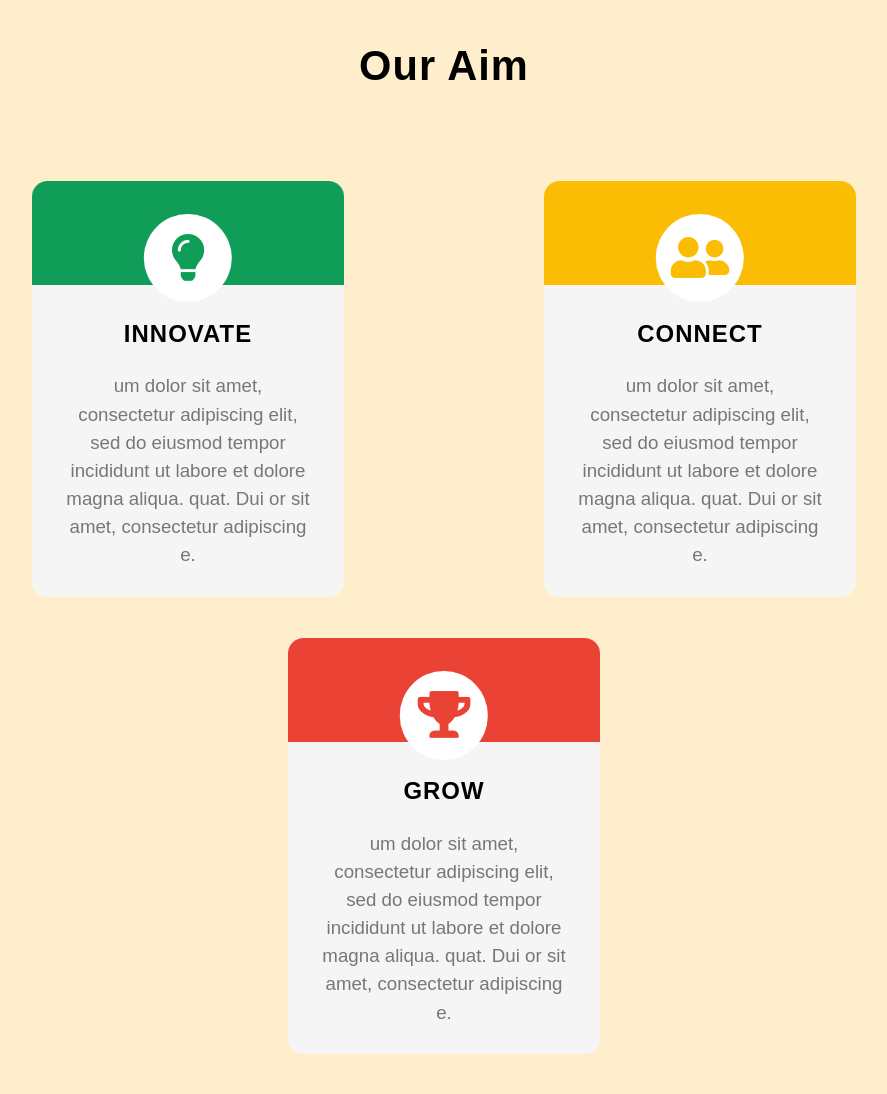
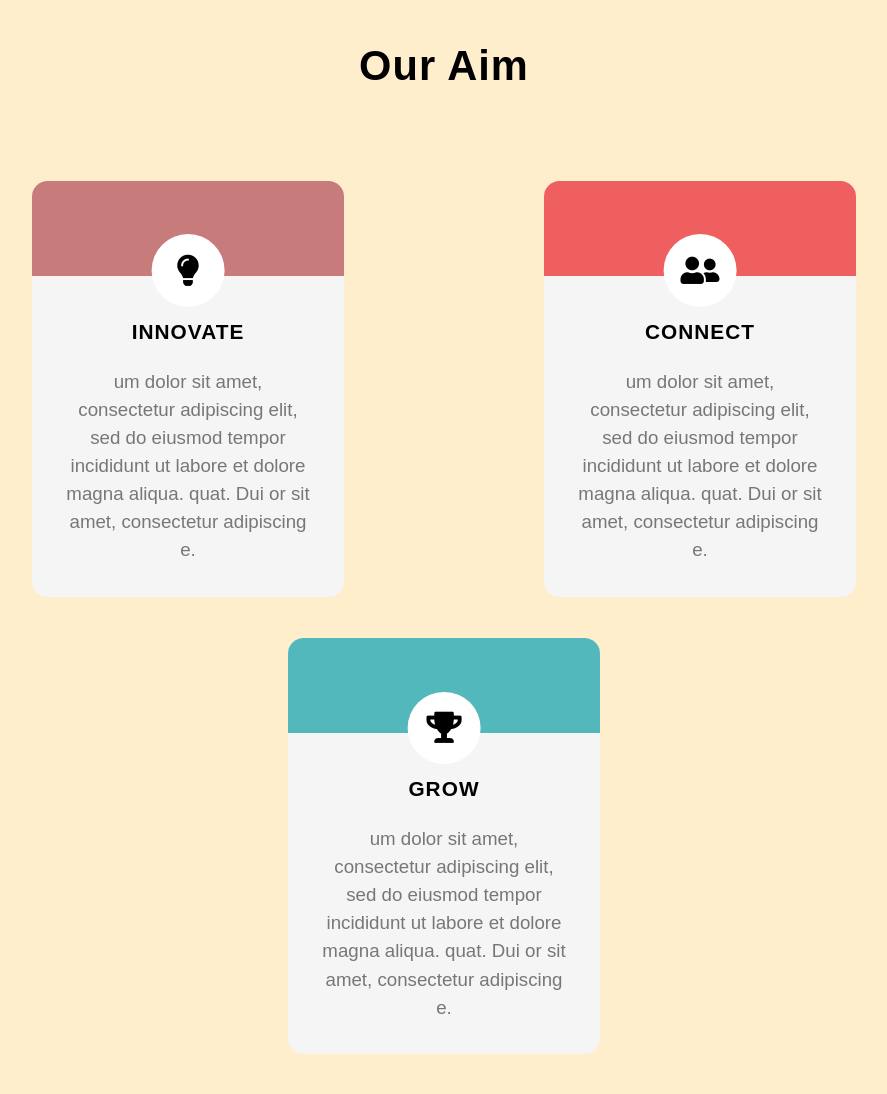
Before and after one commit to Eduhub-Community/eduhub-website, a PHP site: page /aim.html in a window 1280 px wide. Shown: the top 1094 px of the page, without its empty margins (196-1083 px from the left). Run offline with PHP 8.4, Linux system fonts and the light colour scheme.

Commit message:
pushing style.css

```diff
--- a/style.css
+++ b/style.css
@@ -39,7 +39,7 @@ h1 {
 }
 
 h3 {
-  font-size: 2.3rem;
+  font-size: 2rem;
   text-align: center;
 }
 
@@ -85,17 +85,18 @@ section p {
   -o-border-radius: var(--border-radius);
   margin: 4rem 2rem 0 2rem;
 }
-
+.card h3{
+  margin-top:40px !important;
+}
 .card .top {
   height: 25%;
   width: 100%;
-  background-color: green;
   position: relative;
 }
 
 .card .top .circle {
-  height: 8.5rem;
-  width: 8.5rem;
+  height: 7rem;
+  width: 7rem;
   background-color: var(--white);
   border-radius: var(--border-radius-circle);
   -webkit-border-radius: var(--border-radius-circle);
@@ -103,7 +104,7 @@ section p {
   -ms-border-radius: var(--border-radius-circle);
   -o-border-radius: var(--border-radius-circle);
   position: absolute;
-  bottom: -1.7rem;
+  bottom: -3rem;
   left: 50%;
   transform: translateX(-50%);
   -webkit-transform: translateX(-50%);
@@ -116,28 +117,31 @@ section p {
 }
 
 .circle i {
-  font-size: 4.5rem;
+  font-size: 3rem;
 }
 
 .card:nth-of-type(1) .top {
-  background-color: var(--logo-green);
+  background-color: #C77B7B;
+  height:95px;
 }
 .card:nth-of-type(2) .top {
-  background-color: var(--logo-yellow);
+  background-color: #EF5F5F;
+  height:95px;
 }
 .card:nth-of-type(3) .top {
-  background-color: var(--logo-red);
+  background-color: #53B8BB;
+  height:95px;
 }
 
 .card:first-of-type .circle i {
-  color: var(--logo-green);
+  color: black;
 }
 
 .card:nth-of-type(2) .circle i {
-  color: var(--logo-yellow);
+  color: black;
 }
 .card:nth-of-type(3) .circle i {
-  color: var(--logo-red);
+  color: black;
 }
 
 .card h3 {
@@ -154,7 +158,7 @@ section p {
 }
 .card:hover{
 	box-shadow: 2px 2px 2px #001010;
-	background-color: #6490b6;
+	background-color: #EDEDED;
 	color: black;
 	font-weight: 500;
 }
```
